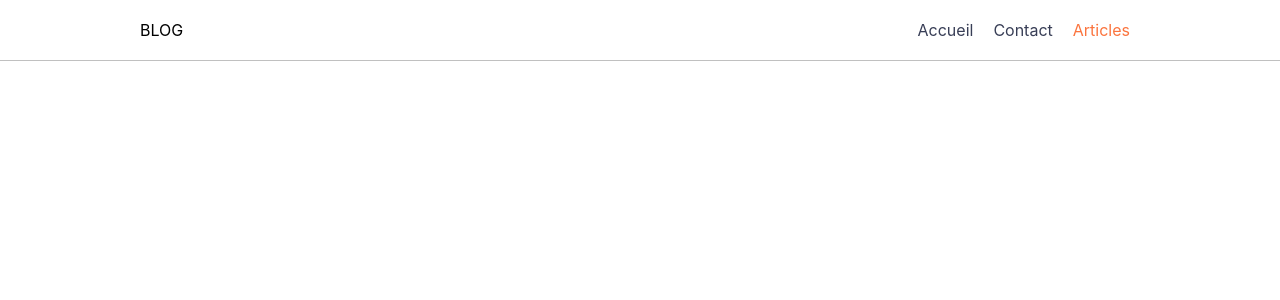
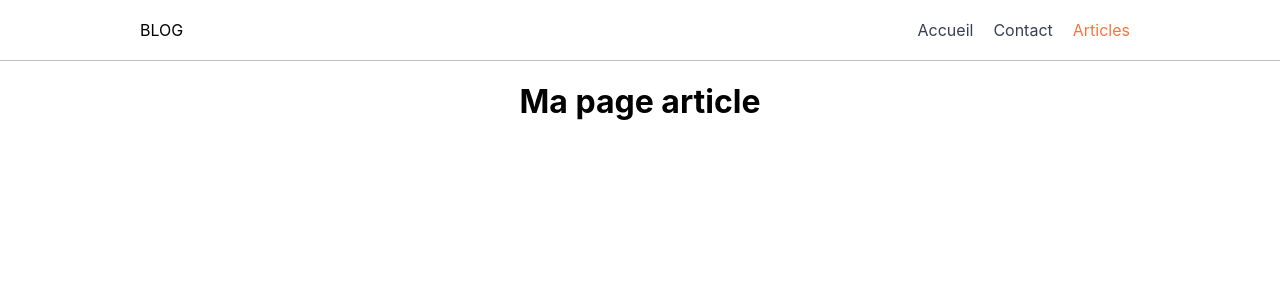
Before and after one commit to SoulDevt/blog-react, a React (Create React App) app: page /articles/1 in a window 1280 px wide. Shown: the top 300 px of the page. Built offline with nearby package versions, Linux system fonts and the light colour scheme.

Commit message:
add article 1

```diff
--- a/src/App.js
+++ b/src/App.js
@@ -7,6 +7,7 @@ import { Routes, Route } from "react-router-dom";
 import Home from "./Containers/Home/Home";
 import Articles from "./Containers/Articles/Articles";
 import Contact from "./Components/Contact/Contact";
+import Article from "./Containers/Articles/Article/Article";
 
 function App() {
   return (
@@ -16,6 +17,7 @@ function App() {
           <Route path="/" element={<Home />} />
           <Route path="/articles" element={<Articles />} />
           <Route path="/contact" element={<Contact />} />
+          <Route path="/articles/1" element={<Article />} />
         </Routes>
       </Layout>
     </div>
--- a/src/Containers/Articles/Article/Article.js
+++ b/src/Containers/Articles/Article/Article.js
@@ -0,0 +1,7 @@
+import React from "react";
+
+function Article() {
+  return <h1>Ma page article</h1>;
+}
+
+export default Article;
```
